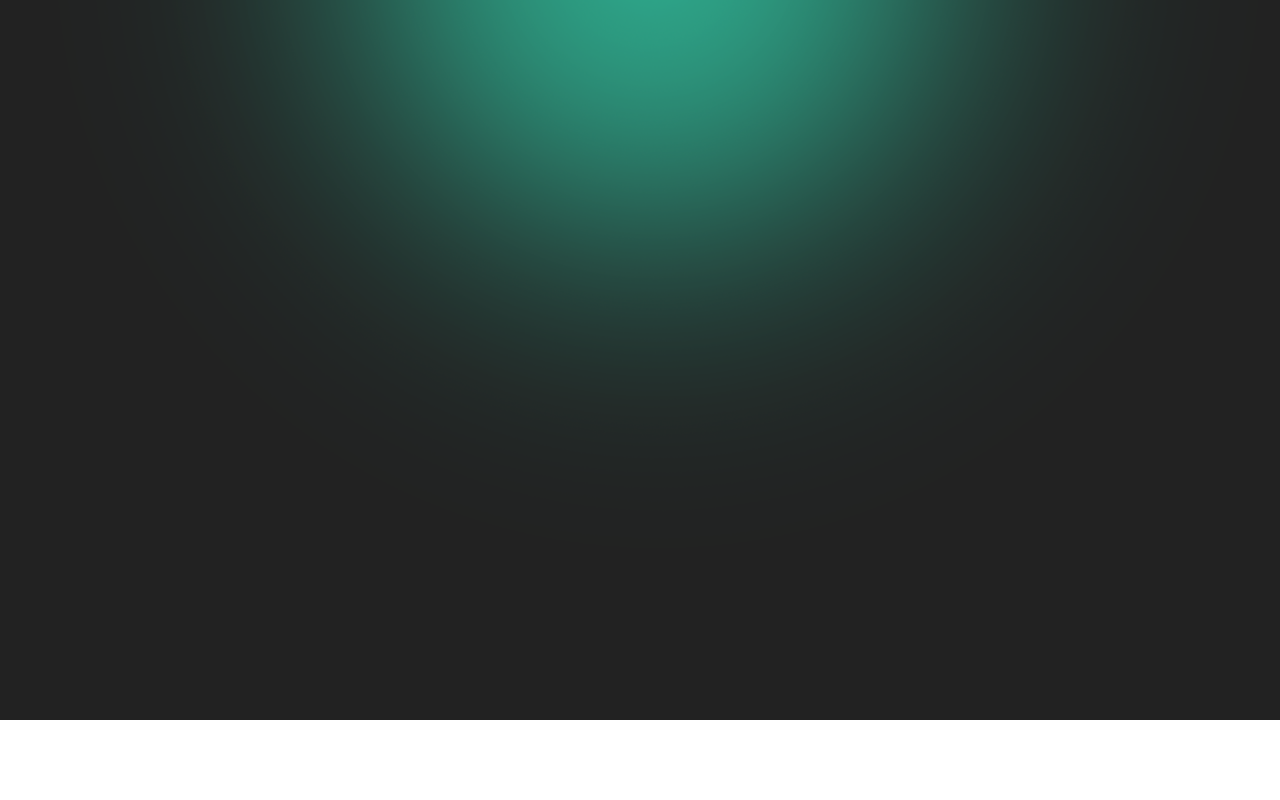
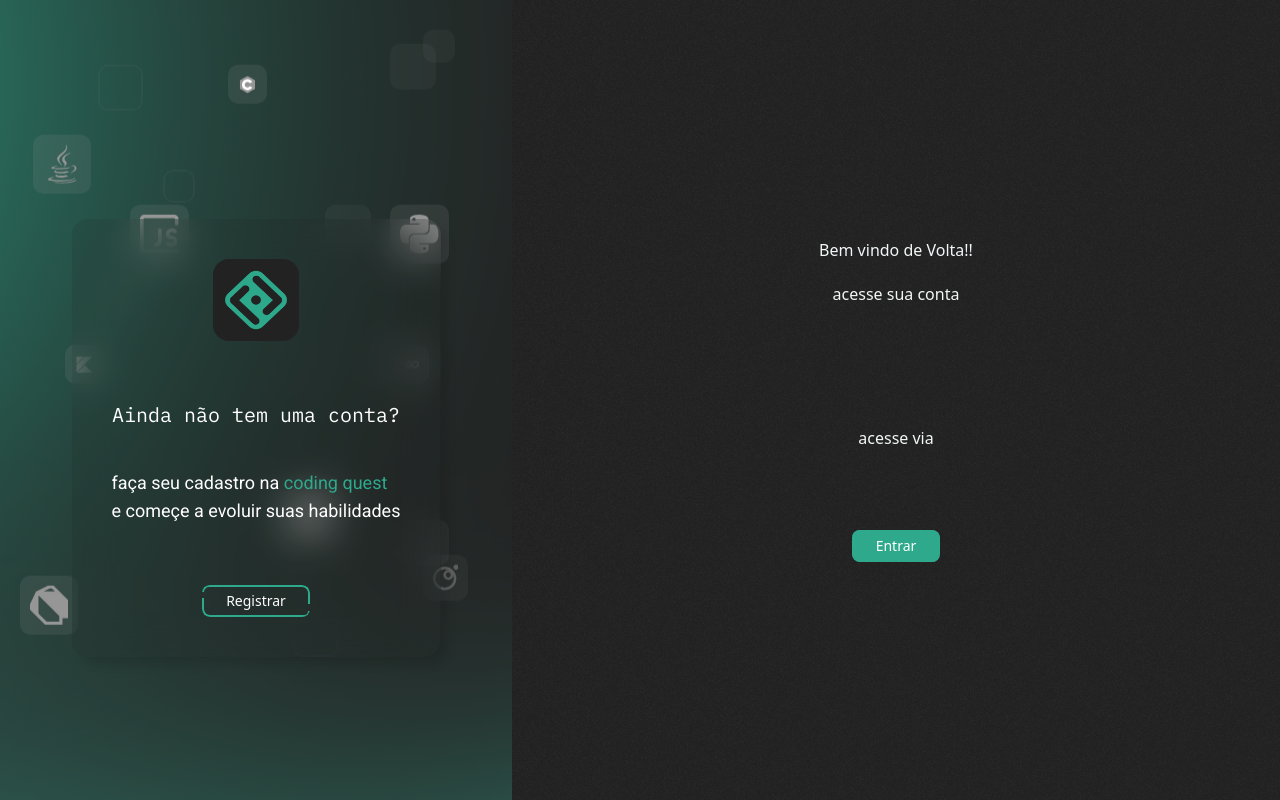
Before and after one commit to egeaPauletti/Testes, a React (Vite) app: page /login in a window 1280 px wide. Built offline with nearby package versions, Linux system fonts and the light colour scheme; the HTML template or start-up script is replaced by a standard one.

Commit message:
savecommit

```diff
--- a/src/App.tsx
+++ b/src/App.tsx
@@ -29,7 +29,7 @@
   useEffect(() => {
     const timer = setTimeout(() => {
       setPreLoaderAtivo(false);
-    }, 4000);
+    }, 40);
 
     return () => clearTimeout(timer);
   }, []);
--- /dev/null
+++ b/src/components/AuthScreen/LoginField.tsx
@@ -0,0 +1,22 @@
+export default function LoginField() {
+  return (
+    <div className="absolute w-6/10 h-full left-[40%] flex flex-col gap-10 justify-center items-center animationFadeIn whiteColor">
+      <div className="flex flex-col items-center justify-center gap-5">
+        <span>Bem vindo de Volta!!</span>
+        <span>acesse sua conta</span>
+      </div>
+      <div></div>
+      <div></div>
+      <span>acesse via</span>
+      <div></div>
+      <button className="relative cursor-pointer 2xl:py-[2%] 2xl:px-[30%] text-center font-barlow inline-flex justify-center 2xl:text-base text-sm px-6 py-1.5 text-white rounded-lg border-solid transition-transform duration-300 ease-in-out group outline-offset-4  focus:outline-[#2ea98c] focus:outline-offset-4 overflow-hidden hover:opacity-75 bg-[#2ea98c]">
+        <span className="relative z-20">Entrar</span>
+        <span className="absolute left-[-75%] top-0 h-full w-[50%] bg-white/20 rotate-12 z-10 blur-lg group-hover:left-[125%] transition-all duration-1000 ease-in-out"></span>
+        <span className="w-1/2 drop-shadow-3xl transition-all duration-300 block border-[#2ea98c] absolute h-[20%] rounded-tl-lg border-l-2 border-t-2 top-0 left-0"></span>
+        <span className="w-1/2 drop-shadow-3xl transition-all duration-300 block border-[#2ea98c] absolute group-hover:h-[90%] h-[60%] rounded-tr-lg border-r-2 border-t-2 top-0 right-0"></span>
+        <span className="w-1/2 drop-shadow-3xl transition-all duration-300 block border-[#2ea98c] absolute h-[60%] group-hover:h-[90%] rounded-bl-lg border-l-2 border-b-2 left-0 bottom-0"></span>
+        <span className="w-1/2 drop-shadow-3xl transition-all duration-300 block border-[#2ea98c] absolute h-[20%] rounded-br-lg border-r-2 border-b-2 right-0 bottom-0"></span>
+      </button>
+    </div>
+  );
+}
--- /dev/null
+++ b/src/components/AuthScreen/inputAuth.tsx
@@ -0,0 +1,5 @@
+const InputAuth = () => {
+  return <div></div>;
+};
+
+export default InputAuth;
--- a/src/components/FloatingSquares.tsx
+++ b/src/components/FloatingSquares.tsx
@@ -1,6 +1,6 @@
 import React, { useRef } from "react";
 //
-import type { SquareData } from "../interfaces/interfaces";
+import type { FloatingSquareProps, SquareData } from "../interfaces/interfaces";
 //
 import JavaIcon from "./icons/iconsLanguages/JavaIcon";
 import PythonIcon from "./icons/iconsLanguages/PythonIcon";
@@ -47,12 +47,50 @@
   { x: 150, y: 100, width: 70, height: 70, className: "squareBorder" },
   { x: 250, y: 650, width: 70, height: 70, className: "squareBorder" },
 ];
+const squarePositionsLogin: SquareData[] = [
+  { x: 50, y: 200, width: 90, height: 90, icon: <JavaIcon size={50} /> },
+  { x: 430, y: 700, width: 90, height: 90, icon: <RubyIcon size={50} /> },
+  { x: 600, y: 300, width: 90, height: 90, icon: <PythonIcon size={50} /> },
+  { x: 200, y: 300, width: 90, height: 90, icon: <JSIcon size={50} /> },
+  { x: 500, y: 300, width: 70, height: 70, className: "squareOp50" },
+  { x: 30, y: 830, width: 90, height: 90, icon: <DartIcon size={50} /> },
+  { x: 100, y: 500, width: 60, height: 60, icon: <KotlinIcon size={30} /> },
+  { x: 600, y: 500, width: 60, height: 60, icon: <GOIcon size={30} /> },
+  { x: 350, y: 100, width: 60, height: 60, icon: <CIcon size={30} /> },
+  { x: 150, y: 400, width: 70, height: 70, className: "squareOp50" },
+  {
+    x: 650,
+    y: 800,
+    width: 70,
+    height: 70,
+    className: "squareOp50",
+    icon: <LuaIcon size={30} />,
+  },
+  { x: 620, y: 750, width: 70, height: 70, className: "squareOp50" },
+  {
+    x: 650,
+    y: 50,
+    width: 50,
+    height: 50,
+    className: "squareOp50",
+  },
+  { x: 600, y: 70, width: 70, height: 70, className: "squareOp50" },
+  { x: 250, y: 250, width: 50, height: 50, className: "squareBorder" },
+  { x: 250, y: 750, width: 70, height: 70, className: "squareBorder" },
+  { x: 450, y: 880, width: 70, height: 70, className: "squareBorder" },
+  { x: 450, y: 500, width: 70, height: 70, className: "squareBorder" },
+  { x: 150, y: 100, width: 70, height: 70, className: "squareBorder" },
+  { x: 250, y: 650, width: 70, height: 70, className: "squareBorder" },
+];
 
-export const FloatingSquares: React.FC = () => {
+export const FloatingSquares: React.FC<FloatingSquareProps> = ({
+  isLogin = false,
+}) => {
   const squaresRef = useRef<HTMLDivElement[]>([]);
 
   return (
     <div>
+      <div className={`${isLogin ? "hidden" : "flex"}`}>
         <div className="hidden 2xl:flex container">
           {squarePositions.map((pos, index) => (
             <div
@@ -98,5 +136,52 @@
           ))}
         </div>
       </div>
+      <div className={`${isLogin ? "flex" : "hidden"}`}>
+        <div className="hidden 2xl:flex container">
+          {squarePositionsLogin.map((pos, index) => (
+            <div
+              key={index}
+              ref={(el) => {
+                if (el) squaresRef.current[index] = el;
+              }}
+              className={`square ${pos.className || ""}`}
+              style={{
+                left: pos.x,
+                top: pos.y,
+                width: pos.width,
+                height: pos.height,
+                display: "flex",
+                alignItems: "center",
+                justifyContent: "center",
+              }}
+            >
+              {pos.icon}
+            </div>
+          ))}
+        </div>
+        <div className="flex 2xl:hidden container">
+          {squarePositionsLogin.map((pos, index) => (
+            <div
+              key={index}
+              ref={(el) => {
+                if (el) squaresRef.current[index] = el;
+              }}
+              className={`square ${pos.className || ""}`}
+              style={{
+                left: pos.x * 0.65,
+                top: pos.y * 0.7,
+                width: pos.width * 0.65,
+                height: pos.height * 0.65,
+                display: "flex",
+                alignItems: "center",
+                justifyContent: "center",
+              }}
+            >
+              {pos.icon}
+            </div>
+          ))}
+        </div>
+      </div>
+    </div>
   );
 };
--- a/src/index.css
+++ b/src/index.css
@@ -22,7 +22,9 @@
 :root {
   --primary-color: #2ea98c;
   --white-color: #f1f7f7;
+  --second-color: #222222;
 }
+
 /* Primary Color */
 .primaryColor {
   color: var(--primary-color);
@@ -36,7 +38,22 @@
   color: var(--white-color);
 }
 
+.secondColor {
+  color: var(--second-color);
+}
+
+.bgSecondColor {
+  background-color: var(--second-color);
+}
+
 /* --------------------- */
 .logoBackground {
   clip-path: circle(50% at 50% 50%);
 }
+
+.glasseffect {
+  background: rgba(30, 30, 30, 0.1);
+  border-radius: 16px;
+  box-shadow: 8px 8px 10px rgba(0, 0, 0, 0.1);
+  backdrop-filter: blur(20px);
+}
--- a/src/pages/authScreen/index.tsx
+++ b/src/pages/authScreen/index.tsx
@@ -1,3 +1,58 @@
-export default function AuthScreen(){
-    return <div></div>
-}
+import React, { useState } from "react";
+import "./style.css";
+import LogoCQ from "../../components/LogoCQ";
+import Button from "../../components/Button";
+import { FloatingSquares } from "../../components/FloatingSquares";
+import LoginField from "../../components/AuthScreen/LoginField";
+
+const AuthScreen: React.FC = () => {
+  const [isLogin, setIsLogin] = useState(true);
+
+  return (
+    <div className="backgroundAuth w-screen h-screen">
+      <div className="top-0 left-0 absolute z-1 h-screen w-screen flex justify-center items-center backgroundPixelado"></div>
+      <div className="z-100 relative">
+        <div className={`main-container ${isLogin ? "" : "right-active"}`}>
+          <div className="slider-panel gap-[10%] flex justify-center items-center relative -top-[0%] ">
+            <FloatingSquares isLogin />
+            <div className="flex flex-col justify-center items-center gap-15 p-10 glasseffect">
+              <div className="bgSecondColor p-2 rounded-2xl">
+                <LogoCQ size={70} />
+              </div>
+              <div className="flex flex-col gap-10 items-center">
+                <h1 className="ibm text-xl">
+                  {isLogin ? "Ainda não tem uma conta?" : "Já tem uma conta?"}
+                </h1>
+                <p className="text-lg roboto">
+                  {isLogin ? (
+                    <>
+                      faça seu cadastro na{" "}
+                      <span className="primaryColor">coding quest</span>
+                      <br /> e começe a evoluir suas habilidades
+                    </>
+                  ) : (
+                    <>
+                      faça seu login na{" "}
+                      <span className="primaryColor">coding quest</span>
+                      <br /> e volte a evoluir suas habilidades
+                    </>
+                  )}
+                </p>
+              </div>
+              <button onClick={() => setIsLogin((prev) => !prev)}>
+                {isLogin ? (
+                  <Button label="Registrar" />
+                ) : (
+                  <Button label="Entrar" />
+                )}
+              </button>
+            </div>
+          </div>
+          <div>{isLogin ? <LoginField /> : <Button label="teste" />}</div>
+        </div>
+      </div>
+    </div>
+  );
+};
+
+export default AuthScreen;
--- a/src/pages/authScreen/style.css
+++ b/src/pages/authScreen/style.css
@@ -1 +1,57 @@
-@import "tailwindcss"
+@import "tailwindcss";
+
+.backgroundAuth {
+  background-color: #222222;
+  background-size: cover;
+}
+
+.main-container {
+  position: relative;
+  width: 100vw;
+  height: 100vh;
+}
+
+.slider-panel {
+  position: absolute;
+  top: 0;
+  left: 0;
+  width: 40%;
+  height: 100%;
+  background-image: url("../../assets/backgrounds/backgroundLogin.png");
+  color: #fff;
+  display: flex;
+  flex-direction: column;
+  justify-content: center;
+  align-items: center;
+  padding: 20px;
+  transition: left 0.5s ease-in-out;
+}
+
+.forms-container {
+  display: flex;
+  position: absolute;
+  top: 0;
+  left: 0;
+  width: 100%;
+  height: 100%;
+  transition: transform 0.5s ease-in-out;
+}
+
+.form {
+  width: 60%;
+  padding: 40px;
+  display: flex;
+  flex-direction: column;
+  justify-content: center;
+  align-items: center;
+  gap: 20px;
+  background: transparent;
+}
+
+.right-active .slider-panel {
+  left: 60%;
+}
+
+.right-active .forms-container {
+  transform: translateX(-40%);
+}
--- a/src/pages/homeScreen/index.tsx
+++ b/src/pages/homeScreen/index.tsx
@@ -4,14 +4,13 @@
 import "./index.css";
 
 const HomeScreen = () => {
-
   return (
     <>
       <div className="w-screen h-screen flex justify-center items-center backgroundHome">
         <div className="top-0 left-0 absolute z-50 h-screen w-screen flex justify-center items-center backgroundPixelado"></div>
         <div className="w-screen h-screen flex flex-col justify-center items-center relative">
           <div className="absolute top-[2%] left-0 z-100 w-full justify-center items-center flex slideToBottom">
-        <Header/>
+            <Header />
           </div>
           <div className="h-screen w-screen flex justify-center items-center    animationFadeIn">
             <FloatingSquares />
```
Also changed, not shown: src/interfaces/interfaces.tsx (+7 -3 lines), src/components/AuthScreen/RegisterField.tsx (added). Lines whose indentation alone changed are shown as unchanged.
